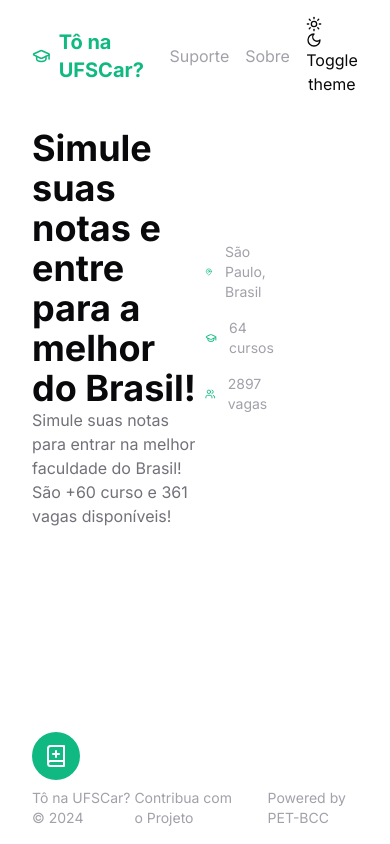
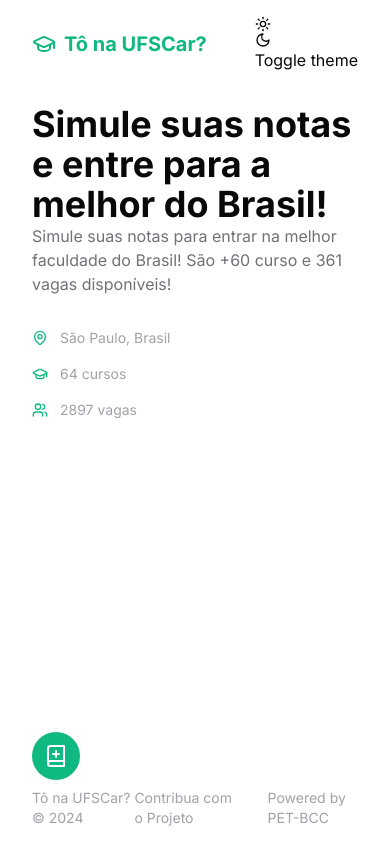
Before and after one commit to petbccufscar/to-na-ufscar, a Next.js app: page / in a window 390 px wide. Built offline with nearby package versions, Linux system fonts and the light colour scheme.

Commit message:
fix: responsiveness

```diff
--- a/src/app/page.tsx
+++ b/src/app/page.tsx
@@ -6,7 +6,7 @@
 	return (
 		<main>
 			<AboutSection.Wrapper>
-				<div className="flex justify-between items-center">
+				<div className="flex flex-col lg:flex-row justify-between lg:items-center gap-8">
 					<div>
 						<AboutSection.Title text="Simule suas notas e entre para a melhor do Brasil!" />
 						<AboutSection.Description text="Simule suas notas para entrar na melhor faculdade do Brasil! São +60 curso e 361 vagas disponíveis!" />
--- a/src/components/layout/Footer.tsx
+++ b/src/components/layout/Footer.tsx
@@ -1,14 +1,12 @@
 const Footer = () => {
     return (
-        <header className="flex justify-between text-sm">
-            <div>
-                <p className="text-zinc-400">Tô na UFSCar? © 2024</p>
-            </div>
+        <footer className="flex justify-between text-sm mt-8">
+            <p className="text-zinc-400">Tô na UFSCar? © 2024</p>
             <div className="flex gap-8">
                 <a className="text-zinc-400 hover:text-zinc-700 dark:hover:text-zinc-300" href="#">Contribua com o Projeto</a>
                 <p className="text-zinc-400">Powered by <a className="hover:text-zinc-700 dark:hover:text-zinc-300" href="https://petbcc.ufscar.br">PET-BCC</a></p>
             </div>
-        </header>
+        </footer>
     )
 }
 
--- a/src/components/layout/Header.tsx
+++ b/src/components/layout/Header.tsx
@@ -11,8 +11,8 @@
                 </div>
             </div>
             <div className="flex items-center gap-4">
-                <a className="text-zinc-400 hover:text-zinc-700 dark:hover:text-zinc-300" href="#">Suporte</a>
-                <a className="text-zinc-400 hover:text-zinc-700 dark:hover:text-zinc-300" href="#">Sobre</a>
+                <a className="hidden lg:flex text-zinc-400 hover:text-zinc-700 dark:hover:text-zinc-300" href="#">Suporte</a>
+                <a className="hidden lg:flex text-zinc-400 hover:text-zinc-700 dark:hover:text-zinc-300" href="#">Sobre</a>
                 <ThemeToggle/>
             </div>
         </header>
```
